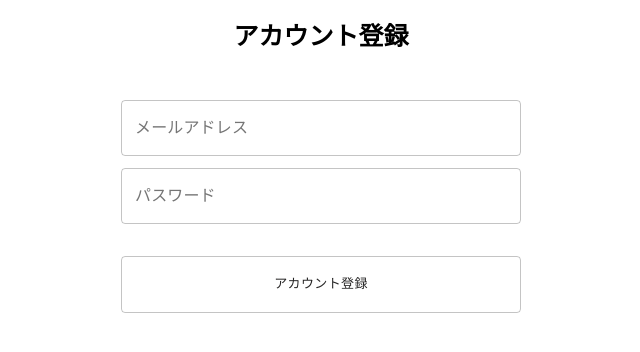
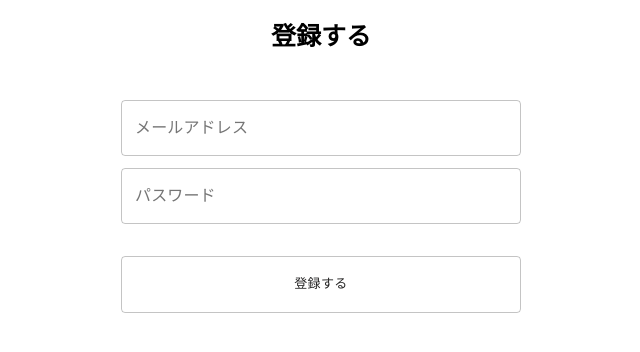
Before and after one commit to tam-t-3/Graph-App-Prd, a React (Create React App) app: page /signup in a window 1280 px wide. Shown: the top 352 px of the page, without its empty margins (319-959 px from the left). Built offline with nearby package versions, Linux system fonts and the light colour scheme; no server answers.

Commit message:
Fixed signUp in Strings.ts

```diff
--- a/src/Constants/Strings.ts
+++ b/src/Constants/Strings.ts
@@ -1,6 +1,6 @@
 export const navigation = {
   menu: "メニュー",
-  signUp: "アカウント登録",
+  signUp: "登録する",
   guestSignIn: "ゲストユーザー ログイン",
   logIn: "ログイン",
   logOut: "ログアウト"
```
